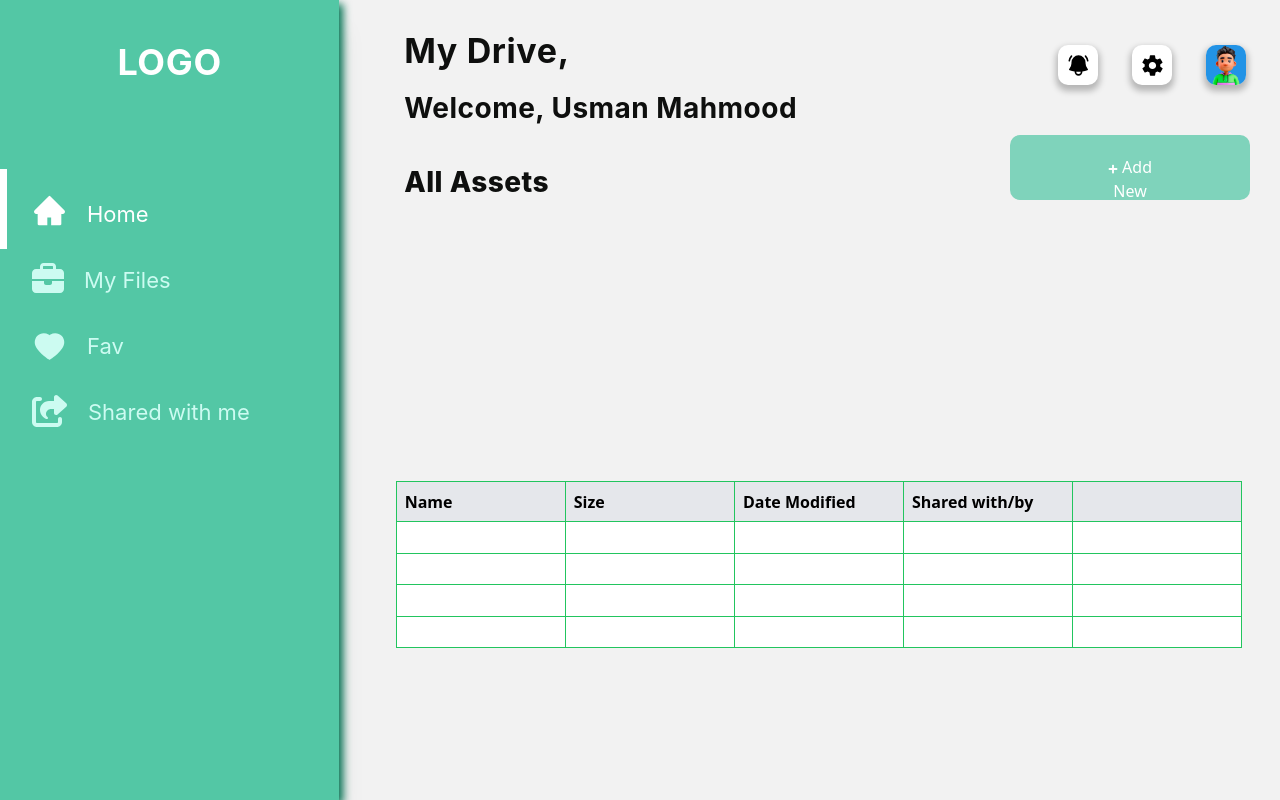
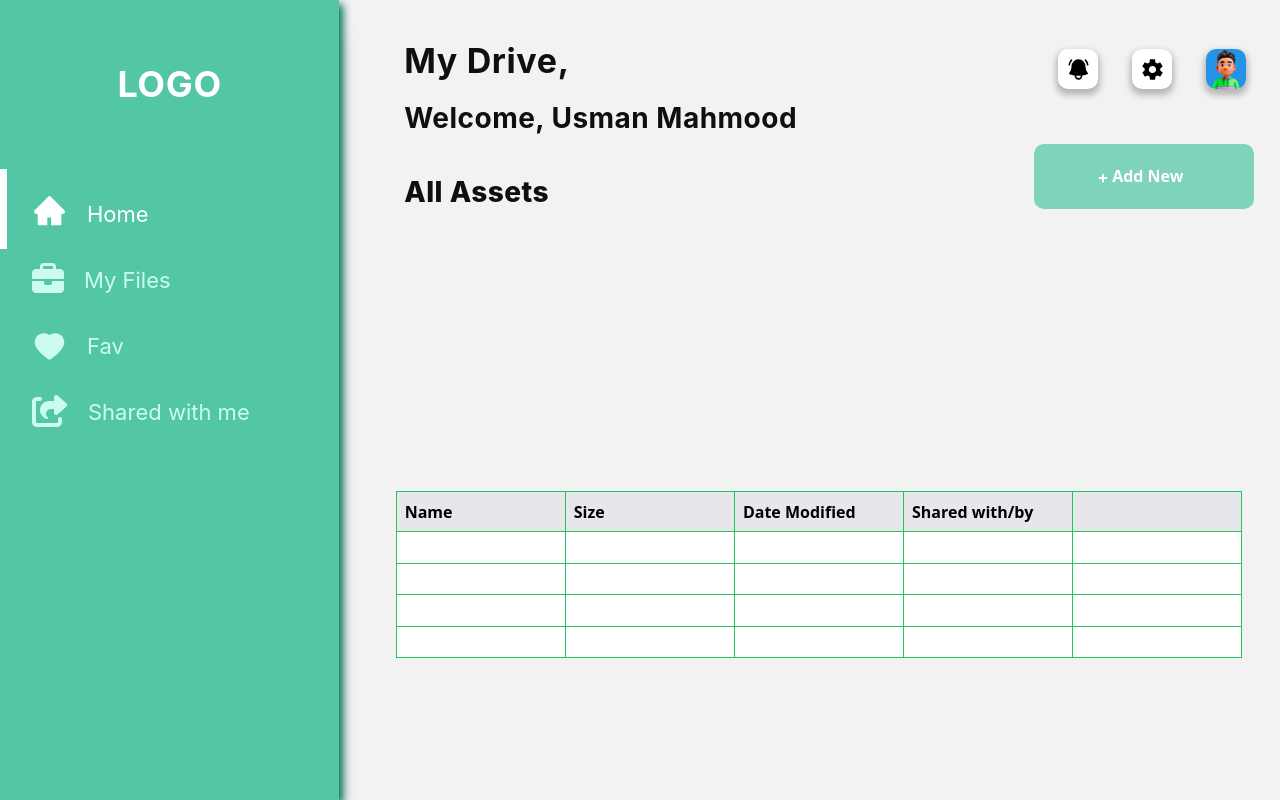
Before and after one commit to usmanX191/React-Vite-Responsive-WebApp, a React (Vite) app: page /React-Vite-Responsive-WebApp/dashboard in a window 1280 px wide. Built offline with nearby package versions, Linux system fonts and the light colour scheme.

Commit message:
FINAL COMMIT

```diff
--- a/src/pages/Dashboard.tsx
+++ b/src/pages/Dashboard.tsx
@@ -67,7 +67,7 @@ const Dashboard: React.FC = () => {
       <div className='flex '>
         <div className='flex-col min-h-fit bg-[rgba(83, 199, 165, 1)] shadow-xl' style={{width:'26.5%',backgroundColor:'rgba(83, 199, 165, 1)',filter:'drop-shadow(4px 4px 4px #007352)'}}>
           <div className='overflow-y-auto'>
-            <div className='w-full h-[87px] justify-center items-center' style={{marginTop:'40px'}}><p className='text-center text-white text-3xl font-bold' style={{fontFamily:'Inter', fontSize: '36px', fontStyle:'normal',fontWeight:'70%', lineHeight:'normal', letterSpacing:'0.65px'}}> LOGO </p></div>
+            <div className='w-full h-[87px] flex justify-center items-center align-middle' style={{textAlign:'center',alignItems:'center',marginTop:'40px'}}><p className='text-center text-white text-3xl font-bold' style={{fontFamily:'Inter', fontSize: '36px', fontStyle:'normal',fontWeight:'70%', lineHeight:'normal', letterSpacing:'0.65px'}}> LOGO </p></div>
             <div className='px-8' style={{marginTop:'10%'}}>
                 {home ? (<div className='cursor-pointer items-center'><div className='-ml-8 w-[7px] mt-2 absolute h-[80px] text-center bg-white'></div><div className='flex text-center py-8'><p className='inline-block'><AiFillHome size={35} style={{ color: 'white' }}/></p><p className='inline-block mt-2 text-white hover:text-white ml-5 mb-3'  style={{fontFamily:'Inter', fontSize: '22px', fontStyle:'normal',fontWeight:'60%', lineHeight:'normal'}}>Home</p></div></div>) :
 
@@ -92,12 +92,12 @@ const Dashboard: React.FC = () => {
 
         <div className='bg-gray-200 min-h-screen' style={{backgroundColor:'rgba(242, 242, 242, 1)' , width:'73.5%'}}>
         {home && (<><div className='flex'>
-          <div className='mt-[30px] ml-[65px]'>
+          <div className='mt-[40px] ml-[65px]'>
             <h1 className='font-extrabold' style={{color:'#0E0F0E', fontFamily:'Inter', fontSize:'34px', fontStyle:'bold', fontWeight:'700', lineHeight:'normal',letterSpacing:'0.64px'}}>My Drive, </h1><br/>
             <h2 className='font-extrabold -mt-1' style={{color:'#0E0F0E', fontFamily:'Inter', fontSize:'28px', fontStyle:'bold', fontWeight:'700', lineHeight:'normal',letterSpacing:'0.48px'}}> Welcome, Usman Mahmood</h2>
             <h3 className='font-extrabold' style={{marginTop:'40px',color:'#0E0F0E', fontFamily:'Inter', fontSize:'28px', fontStyle:'extra-bold', fontWeight:'800', lineHeight:'normal',letterSpacing:'0.48px'}}>All Assets</h3>
           </div>
-          <div className='right-0 top-0' style={{position:'absolute'}}>
+          <div className='right-0 top-1' style={{position:'absolute'}}>
               <div className='flex flex-col'>
               <div className='grid grid-cols-3'>
                 <div className='cursor-pointer mr-[32px] mt-[45px] w-[40px] h-[40px] items-center justify-center py-2 px-2 hover:bg-teal-300' onClick={() => setSignInPopup(false)} style={{borderRadius:'10px', background:'white', boxShadow:'0px 4px 6px 2px rgba(0, 0, 0, 0.25)'}}><HiBellAlert size={25} className= 'items-center justify-center' /></div>
@@ -115,7 +115,7 @@ const Dashboard: React.FC = () => {
 
               </div>)}
 
-              <div className='cursor-pointer hover:bg-teal-700 bg-[#7FD3BB] mt-[50px] -ml-12 w-[240px] h-[65px] py-5 px-20' onClick={() => setSignInPopup(false)} style={{borderRadius:'10px', alignItems:'center', justifyContent:'center'}}><button className='text-white items-center justify-center'><FaPlus className='inline-block text-white' color='white' size={10} /> Add New </button></div>
+              <div className='cursor-pointer hover:bg-teal-700 bg-[#7FD3BB] mt-[55px] -ml-6 w-[220px] h-[65px] py-5 px-16' onClick={() => setSignInPopup(false)} style={{borderRadius:'10px', alignItems:'center', justifyContent:'center'}}><button className='text-white font-bold items-center justify-center'><FaPlus className='inline-block text-white font-bold' color='white' size={10} /> Add New </button></div>
             </div>
           </div>
         </div>
```
